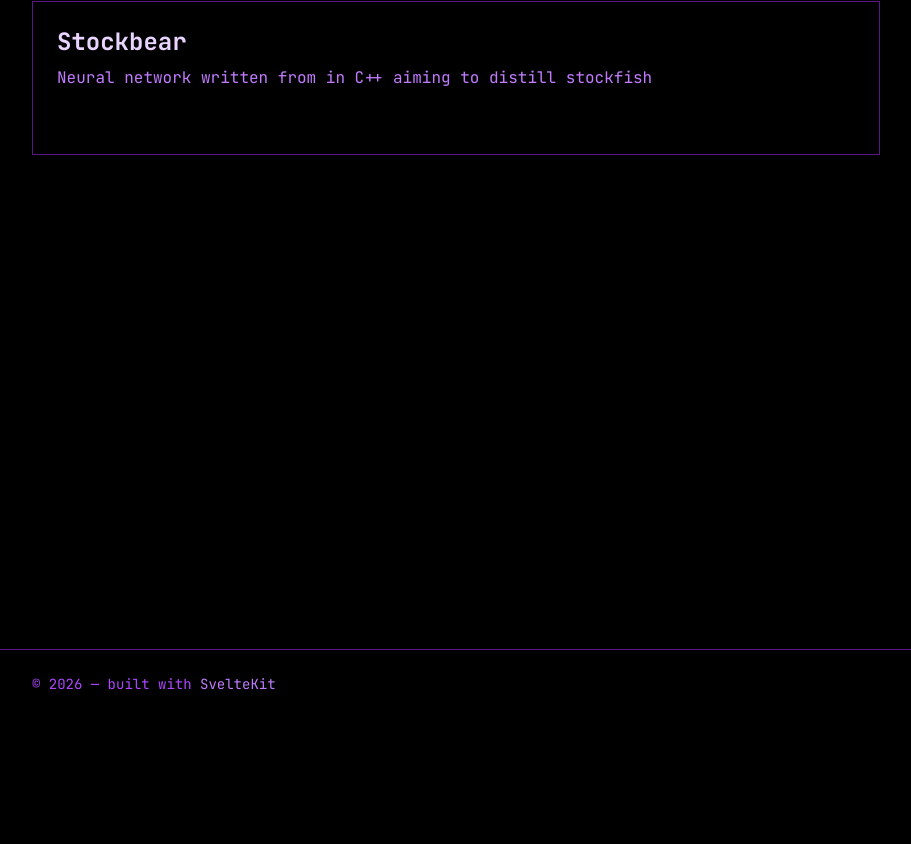
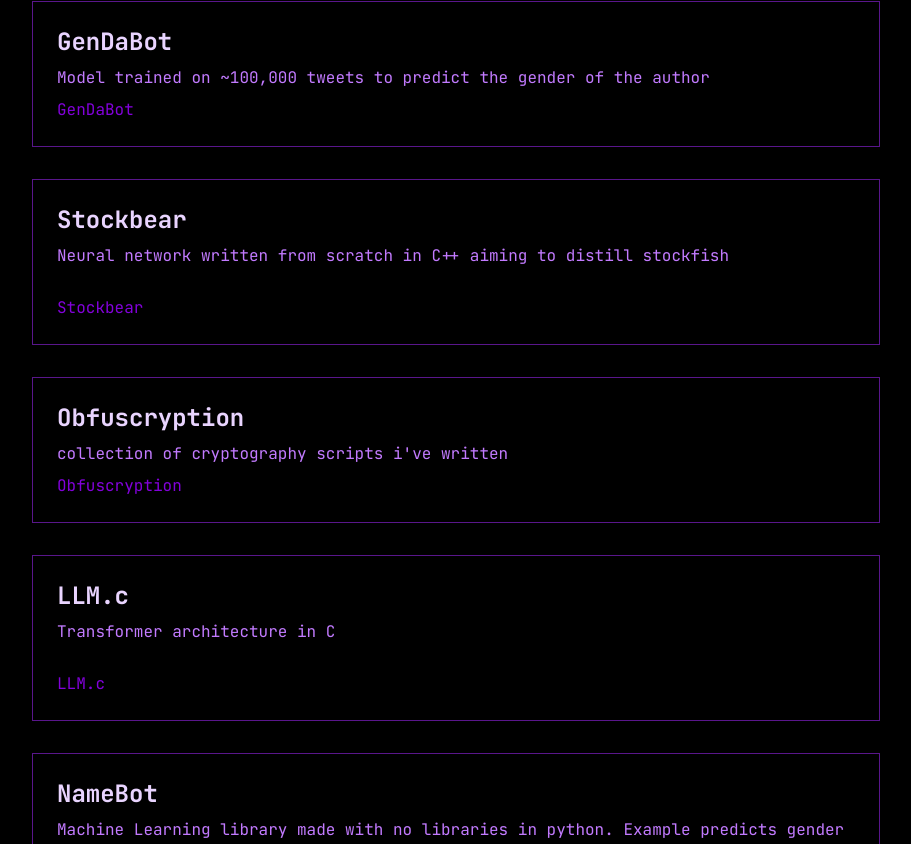
Before and after one commit to BeanyZoldyck/self, a SvelteKit app: page /projects in a window 1280 px wide. Shown: the part 256-1100 px from the top of the page, without its empty margins (184-1095 px from the left). Before the commit the page ends 974 px from the top, so only its background shows below. Built offline with nearby package versions, Linux system fonts and the light colour scheme.

Commit message:
projects

```diff
--- a/src/routes/projects/+page.svelte
+++ b/src/routes/projects/+page.svelte
@@ -1,15 +1,58 @@
-<script>
+<script lang="ts">
 	import Project from './project.svelte';
+	interface Pjct {
+		title: string;
+		link: string;
+		info: string;
+		desc: string;
+	}
+	let projects: Array<Pjct> = [
+		{
+			title: 'Stockbear',
+			desc: 'Neural network written from scratch in C++ aiming to distill stockfish',
+			link: 'https://github.com/BeanyZoldyck/stockbear/tree/main?tab=readme-ov-file',
+			info: 'this project got a B'
+		},
+		{
+			title: 'Obfuscryption',
+			desc: "collection of cryptography scripts i've written",
+			link: 'https://github.com/BeanyZoldyck/obfuscryption',
+			info: ''
+		},
+		{
+			title: 'BabbleFish',
+			desc: 'Hackathon project that summarizes, translates, and semantically searches text channels',
+			link: 'https://devpost.com/software/babelfetch',
+			info: "it lost the Gemini track to a project that didn't use gemini"
+		},
+		{
+			title: 'NameBot',
+			desc: 'Machine Learning library made with no libraries in python. Example predicts gender of input name',
+			link: 'https://github.com/BeanyZoldyck/NameBot',
+			info: ''
+		},
+		{
+			title: 'GenDaBot',
+			desc: 'Model trained on ~100,000 tweets to predict the gender of the author',
+			link: 'https://drive.google.com/file/d/1RiSLn5NpKlgGKRfogq2RFSQl14jVAaX4/view',
+			info: ''
+		},
+		{
+			title: 'LLM.c',
+			desc: 'Transformer architecture in C ',
+			link: 'https://github.com/BeanyZoldyck/llm.c',
+			info: 'WIP, currently implementing backpropagation'
+		}
+	];
 </script>
 
 <section class="py-20">
 	<h1 class="mb-8 text-4xl font-bold text-purple-300">projects</h1>
 
 	<div class="space-y-8">
-		<Project
-			title="Stockbear"
-			desc="Neural network written from in C++ aiming to distill stockfish"
-			link="https://github.com/BeanyZoldyck/stockbear/tree/main?tab=readme-ov-file"
-		></Project>
+		{#each projects.sort(() => Math.random() - 0.5) as project}
+			<Project title={project.title} info={project.info} desc={project.desc} link={project.link}
+			></Project>
+		{/each}
 	</div>
 </section>
--- a/src/routes/projects/project.svelte
+++ b/src/routes/projects/project.svelte
@@ -2,12 +2,14 @@
 	export let title;
 	export let desc;
 	export let link;
+	export let info = '';
 </script>
 
 <div class="border border-purple-900 p-6 transition-colors hover:border-purple-700">
 	<h2 class="mb-2 text-2xl font-bold text-purple-200">{title}</h2>
-	<p class="mb-4 text-purple-400">
+	<p class="mb-2 text-purple-400">
 		{desc}
 	</p>
-	<a href={link} target="_blank" class="text-mauve-700">{title}</a>
+	<p class="mb-1 text-xs text-mauve-800">{info}</p>
+	<a href={link} target="_blank" class="text-purple-700">{title}</a>
 </div>
```
